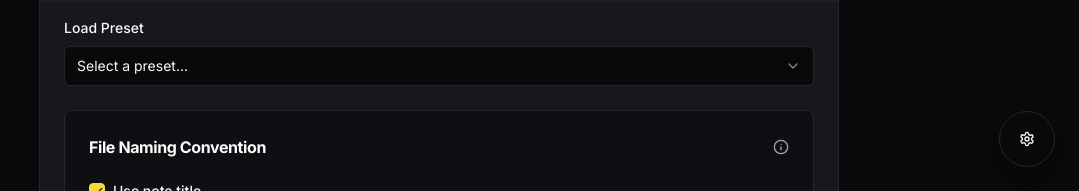
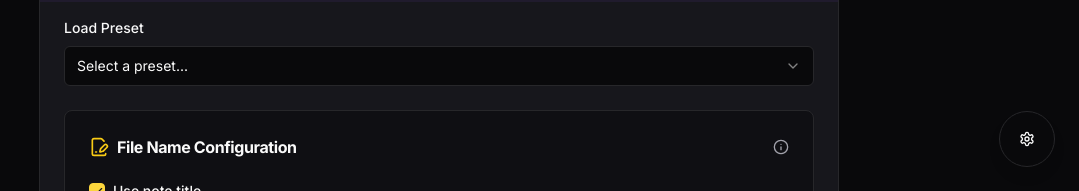
Before and after one commit to chris-obe/KeepToMD, a Next.js app: page / in a window 1280 px wide. Shown: the part 609-800 px from the top of the page, without its empty margins (201-1280 px from the left). Built offline with nearby package versions, Linux system fonts and the light colour scheme.

Commit message:
feat(ui): Add icon and tooltip to 'File Naming Convention' title

```diff
--- a/src/components/feature/file-processing-area.tsx
+++ b/src/components/feature/file-processing-area.tsx
@@ -23,6 +23,7 @@ import {
   Trash2,
   History,
   AlertTriangle,
+  FileSignature,
 } from 'lucide-react';
 import { Button } from '@/components/ui/button';
 import { Card, CardContent, CardHeader, CardTitle } from '@/components/ui/card';
@@ -798,7 +799,8 @@ export function FileProcessingArea() {
             <Card className="bg-background/50">
                 <CardHeader>
                     <CardTitle className="flex items-center text-base">
-                        File Naming Convention
+                        <FileSignature className="mr-2 h-5 w-5 text-yellow-400" />
+                        File Name Configuration
                         <div className="flex-grow" />
                         <InfoTooltip>Configure how your output files will be named.</InfoTooltip>
                     </CardTitle>
```
